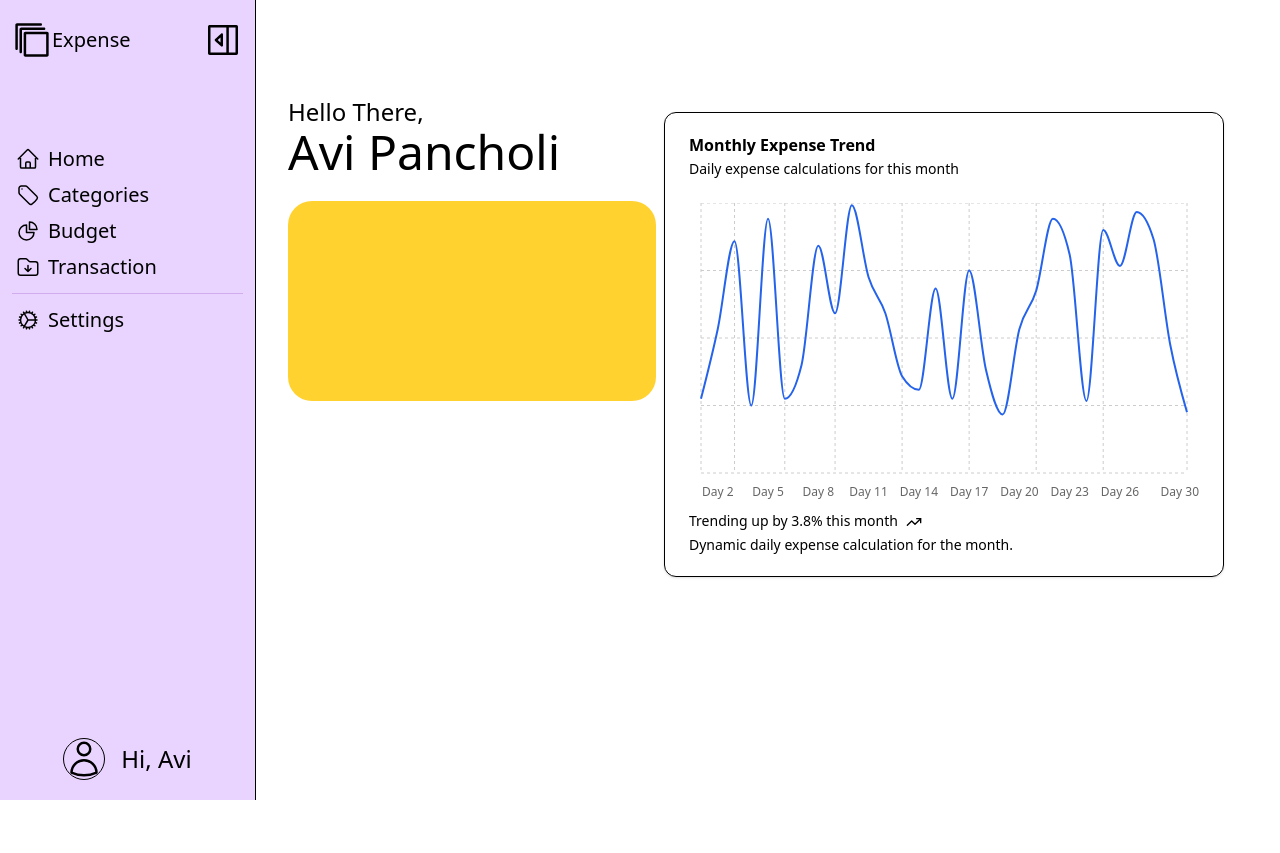
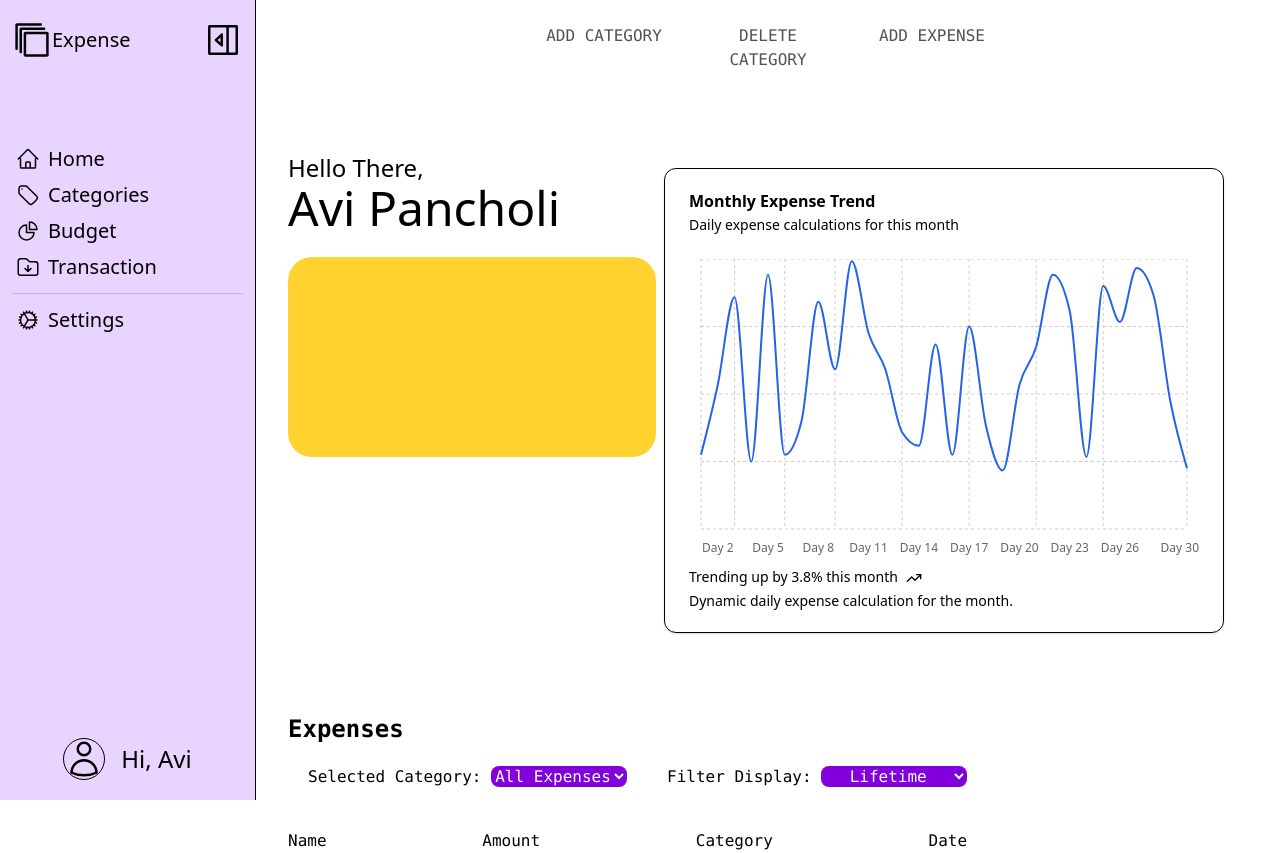
Before and after one commit to RobomrFox/Expense-Tracker-, a React (Vite) app: page / in a window 1280 px wide. Before the commit the page ends 800 px from the top, so only its background shows below. Built offline with nearby package versions, Linux system fonts and the light colour scheme.

Commit message:
added home page interactions and settings modal

```diff
--- a/src/components/ExpenseRecords.jsx
+++ b/src/components/ExpenseRecords.jsx
@@ -1,18 +1,18 @@
 function ExpenseRecords() {
     return (
-        <div className="container max-w-300 mt-10 ml-40 font-mono">
+        <div className="container max-w-300 mt-10 font-mono">
             <div className="flex">
                 <div className="text-2xl"><label className="font-bold">Expenses</label>
                     <div className="ml-5 mt-5 text-base">
                         <label>Selected Category: </label>
-                        <select id="categories" className="rounded-lg bg-purple-700 text-white text-center ">
+                        <select id="categories" className="rounded-lg bg-purple-700 text-white text-center mr-10">
                             <option selected>All Expenses</option>
                             <option value="C1">Category 1</option>
                             <option value="C2">Category 2</option>
                             <option value="C3">Category 3</option>
                         </select>
-                        <label className="ml-150">Filter Display: </label>
-                        <select id="timeDisplays" className="rounded-lg bg-purple-700 text-white text-center ">
+                        <label>Filter Display: </label>
+                        <select id="timeDisplays" className="rounded-lg bg-purple-700 text-white text-center">
                             <option selected>Lifetime</option>
                             <option value="D1">Past Week</option>
                             <option value="D2">Past Month</option>
--- /dev/null
+++ b/src/components/Settings.jsx
@@ -0,0 +1,32 @@
+function Settings({ closeToggleSettingsModal }) {
+    function bgClickCloseModal(e) {
+        if (e.target.id === "modal-bg") {
+            closeToggleSettingsModal();
+        }
+    }
+    return (
+        <div id="modal-bg" className="absolute top-0 left-0 w-screen h-screen font-mono text-center bg-zinc-700/50 flex flex-col
+        justify-center items-center" onClick={bgClickCloseModal}>
+            <div className="bg-white rounded-lg">
+                <div className="py-5 font-bold">
+                    <label>SETTINGS</label>
+                </div>
+                <div>
+                    <div>
+                        <label>Name</label>
+                    </div>
+                    <div className="mt-1 mb-5 mx-5 border-1 rounded-sm">
+                        <input></input>
+                    </div>
+                </div>
+                <div className="py-5">
+                    <div className="space-x-5">
+                        <button className="min-w-20" onClick={closeToggleSettingsModal}>BACK</button>
+                        <button className="bg-blue-500 text-white rounded-xl min-w-20" onClick={closeToggleSettingsModal}>CREATE</button>
+                    </div>
+                </div>
+            </div>
+        </div>
+    )
+}
+export default Settings;
--- a/src/components/Sidebar.jsx
+++ b/src/components/Sidebar.jsx
@@ -1,10 +1,14 @@
+import Settings from "./Settings";
 import { useState } from "react";
 
 const Sidebar = function () {
-
+    const [checkSettingsModal, toggleSettingsModal] = useState(false);
     const [isCollapsed, setIsCollapsed] = useState(false);
     const name = "Avi";
 
+    function closeToggleSettingsModal() {
+        toggleSettingsModal(false);
+    }
 
     return (
         <>
@@ -70,7 +74,8 @@ const Sidebar = function () {
                         </svg>
 
 
-                        {!isCollapsed && <span className="text-xl">Settings</span>}
+                        {!isCollapsed && <button className="text-xl" onClick={() => toggleSettingsModal(true)}>Settings</button>}
+                        {checkSettingsModal && <Settings closeToggleSettingsModal={closeToggleSettingsModal}/>}
                     </div>
                 </nav>
 
--- a/src/components/Topbar.jsx
+++ b/src/components/Topbar.jsx
@@ -1,7 +1,7 @@
 import { useState } from "react";
-import AddCategory from "./AddCategory";
+import AddCategory from "../form/AddCategory";
 import AddExpense from "../form/AddExpense";
-import DeleteCategory from "./DeleteCategory";
+import DeleteCategory from "../form/DeleteCategory";
 
 function Topbar() {
     const [checkAddCatModal, toggleAddCatModal] = useState(false);
--- a/src/pages/home.jsx
+++ b/src/pages/home.jsx
@@ -2,6 +2,8 @@
 import { useOutletContext } from "react-router-dom";
 import AddExpense from "../form/AddExpense";
 import ExpenseChart from "@/helper/ExpenseChart";
+import ExpenseRecords from "@/components/ExpenseRecords";
+import Topbar from "@/components/Topbar";
 
 export function Home() {
     // Retrieve the expense data from the parent route's Outlet context.
@@ -16,6 +18,7 @@ export function Home() {
 
     return (
         <>
+            <div><Topbar/></div>
             <div className="mt-20 mx-auto px-4 max-w-[1300px]">
                 <div className="flex flex-col gap-2 lg:flex-row mx-auto">
                     <div className="flex-1 min-w-[350px]">
@@ -28,6 +31,9 @@ export function Home() {
                         <ExpenseChart expenseData={expenseData} />
                     </div>
                 </div>
+                <div className="mt-20">
+                    <ExpenseRecords/>
+                </div>
             </div>
 
         </>
```
Also changed, not shown: src/form/AddCategory.jsx (renamed from src/components/AddCategory.jsx), src/form/DeleteCategory.jsx (renamed from src/components/DeleteCategory.jsx).
